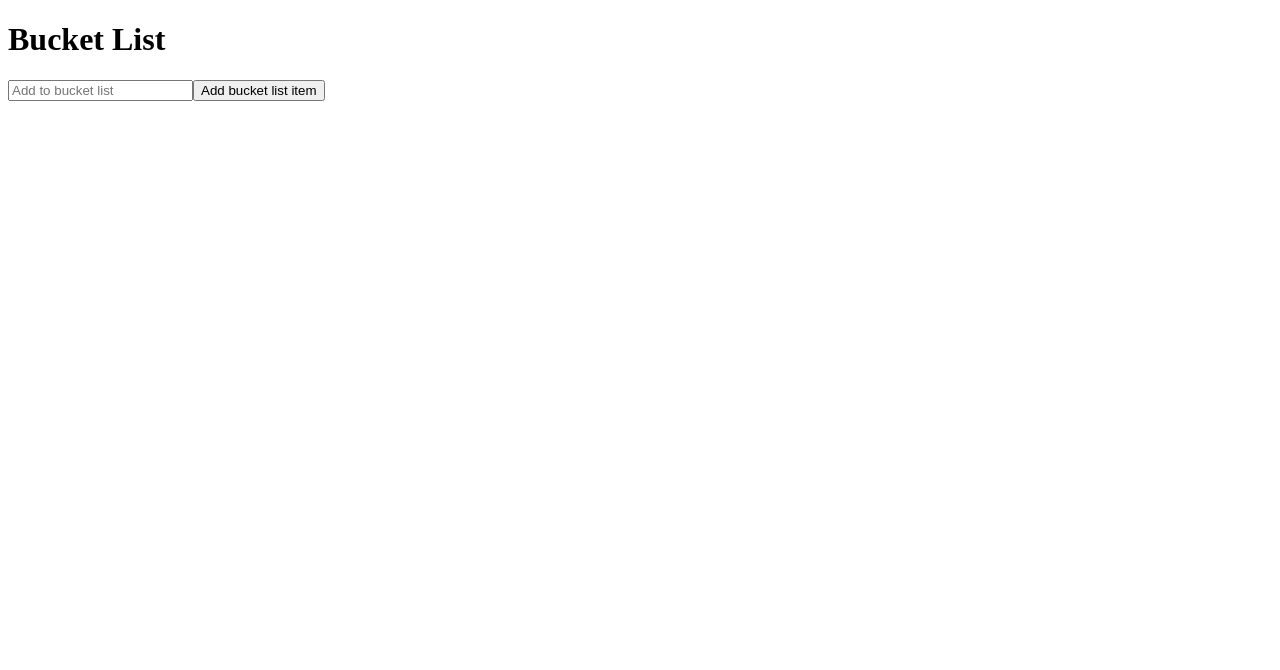
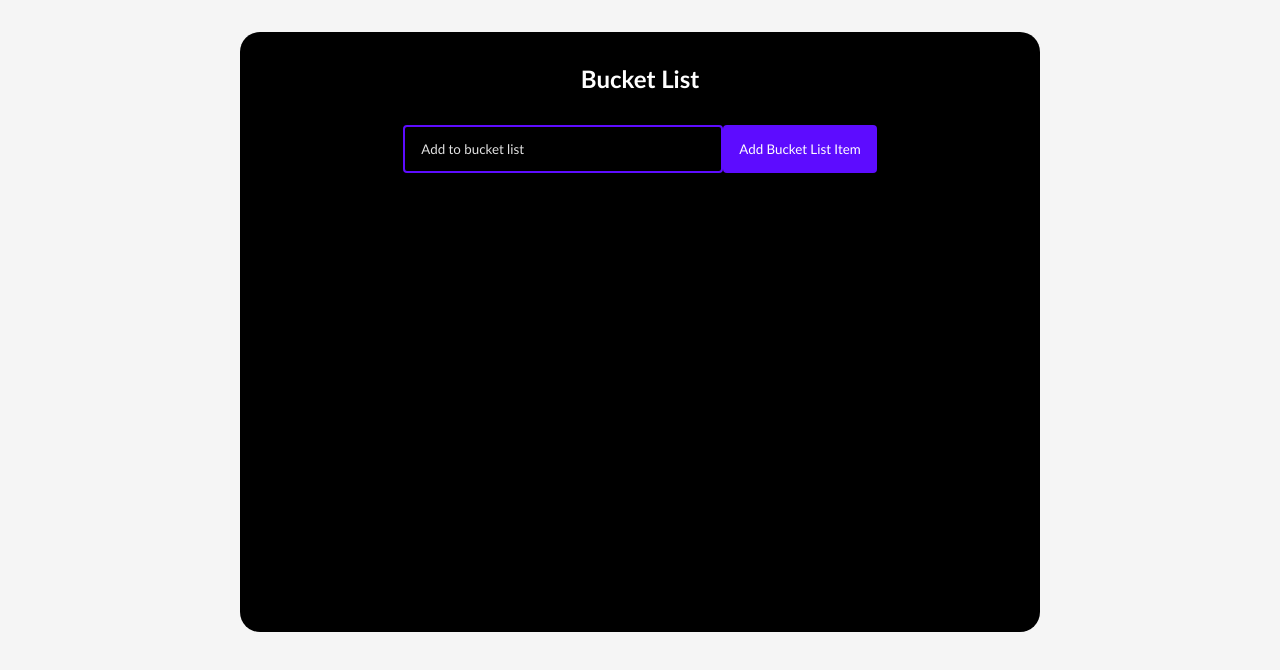
Before and after one commit to Axeljk/uw_m20_bucket_list, a React (Create React App) app: page / in a window 1280 px wide. Shown: the top 670 px of the page. Built offline with nearby package versions, Linux system fonts and the light colour scheme.

Commit message:
Adds styling to page.

```diff
--- /dev/null
+++ b/src/App.css
@@ -0,0 +1,195 @@
+* {
+	box-sizing: border-box;
+	margin: 0;
+	padding: 0;
+	font-family: 'Trebuchet MS', 'Lucida Sans Unicode', 'Lucida Grande',
+		'Lucida Sans', Arial, sans-serif;
+}
+
+body {
+	background-color: whitesmoke;
+}
+
+main {
+	display: flex;
+	flex-direction: column;
+	justify-content: flex-start;
+	width: 800px;
+	min-height: 600px;
+	background: black;
+	text-align: center;
+	margin: 32px auto;
+	border-radius: 20px;
+	padding-bottom: 32px;
+}
+
+h1 {
+	margin: 32px 0;
+	color: #fff;
+	font-size: 24px;
+  }
+
+  h3 {
+	margin: auto;
+	color: rgb(66, 171, 231);
+	font-size: 20px;
+  }
+
+  .complete {
+	text-decoration: line-through;
+	opacity: 0.4;
+  }
+
+  .bucket-form {
+	margin-bottom: 32px;
+  }
+
+  .bucket-input {
+	padding: 14px 32px 14px 16px;
+	border-radius: 4px;
+	border: 2px solid #5d0cff;
+	outline: none;
+	width: 320px;
+	background: transparent;
+	color: #fff;
+  }
+
+  .bucket-input::placeholder {
+	color: #e2e2e2;
+  }
+
+  .bucket-button {
+	padding: 16px;
+	border: none;
+	border-radius: 4px;
+	cursor: pointer;
+	outline: none;
+	background: #5d0cff;
+	color: #fff;
+	text-transform: capitalize;
+  }
+
+  .bucket-input.edit {
+	border: 2px solid #149fff;
+  }
+
+  .bucket-button.edit {
+	background: linear-gradient(
+	  90deg,
+	  rgba(20, 159, 255, 1) 0%,
+	  rgba(17, 122, 255, 1) 100%
+	);
+	padding: 16px 22px;
+  }
+
+  .bucket-container {
+	display: flex;
+	flex-direction: row;
+	position: relative;
+  }
+
+  .bucket-row {
+	display: flex;
+	justify-content: space-between;
+	align-items: center;
+	margin: 4px auto;
+	color: #fff;
+	padding: 16px;
+	border-radius: 5px;
+	width: 90%;
+  }
+
+  .low {
+	background: linear-gradient(
+	  90deg,
+	  rgba(93, 12, 255, 1) 0%,
+	  rgba(155, 0, 250, 1) 100%
+	);
+  }
+
+  .medium {
+	background: linear-gradient(
+	  90deg,
+	  rgba(255, 12, 241, 1) 0%,
+	  rgba(250, 0, 135, 1) 100%
+	);
+  }
+
+  .high {
+	background: linear-gradient(
+	  90deg,
+	  rgba(20, 159, 255, 1) 0%,
+	  rgba(17, 122, 255, 1) 100%
+	);
+  }
+
+  .icons {
+	display: flex;
+	align-items: center;
+	font-size: 24px;
+	cursor: pointer;
+  }
+
+  .delete-icon {
+	margin-right: 5px;
+	color: #fff;
+  }
+
+  .edit-icon {
+	color: #fff;
+  }
+
+  /* Dropdown menu */
+
+  /* Dropdown Button */
+  .dropbtn {
+	background-color: #ec5700;
+	border-radius: 4px;
+	width: 75px;
+	color: white;
+	padding: 16px;
+	margin: 10px;
+	/* font-size: 16px; */
+	border: none;
+  }
+
+  /* The container <div> - needed to position the dropdown content */
+  .dropdown {
+	position: relative;
+	display: inline-block;
+  }
+
+  /* Dropdown Content (Hidden by Default) */
+  .dropdown-content {
+	display: none;
+	position: absolute;
+	background-color: #ffffff;
+	min-width: 215px;
+	border-radius: 4px;
+	padding: 16px;
+	box-shadow: 0px 8px 16px 0px rgba(0, 0, 0, 0.2);
+	z-index: 1;
+  }
+
+  /* Links inside the dropdown */
+  .dropdown-content p {
+	color: black;
+	padding: 12px 16px;
+	text-decoration: none;
+	display: block;
+  }
+
+  /* Change color of dropdown links on hover */
+  .dropdown-content p:hover {
+	background-color: #ddd;
+  }
+
+  /* Show the dropdown menu on hover */
+  .dropdown:hover .dropdown-content {
+	display: block;
+  }
+
+  /* Change the background color of the dropdown button when the dropdown content is shown */
+  .dropdown:hover .dropbtn {
+	background-color: #5d0cff;
+  }
--- a/src/App.js
+++ b/src/App.js
@@ -1,7 +1,10 @@
 import Bucket from "./components/Bucket";
+import "./App.css";
 
 export default function App() {
 	return (
-		<Bucket />
+		<main>
+			<Bucket />
+		</main>
 	);
 };
--- a/src/components/BucketItem/index.js
+++ b/src/components/BucketItem/index.js
@@ -16,14 +16,14 @@ export default function BucketItem(props) {
 		<ul>
 			{ props.bucket.map((item, index) =>
 				(!item.completed)
-				? <li key={index}>
+				? <li key={index} className={`bucket-row ${item.eagerness}`}>
 					<p data-key={item.id} onClick={props.completeBucketItem}>{item.text}</p>
 					<div className="icons">
 						<p data-key={item.id} onClick={props.editBucketItem}> ✏️</p>
 						<p data-key={item.id} onClick={submitUpdate}> 🗑️</p>
 					</div>
 				</li>
-				: <li key={index}>
+				: <li key={index} className={`bucket-row complete ${item.eagerness}`}>
 					<p data-key={item.id} onClick={props.completeBucketItem}>{item.text}</p>
 				</li>
 			)}
```
